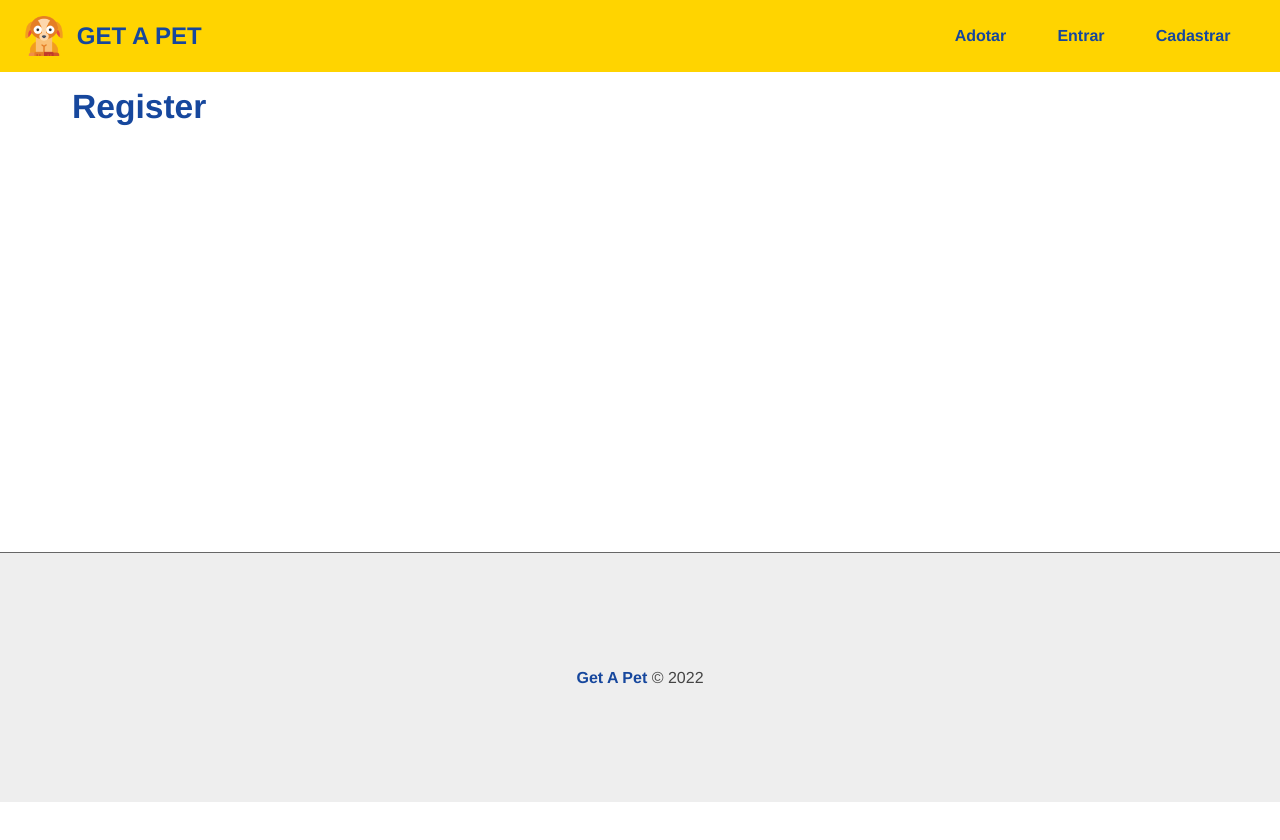
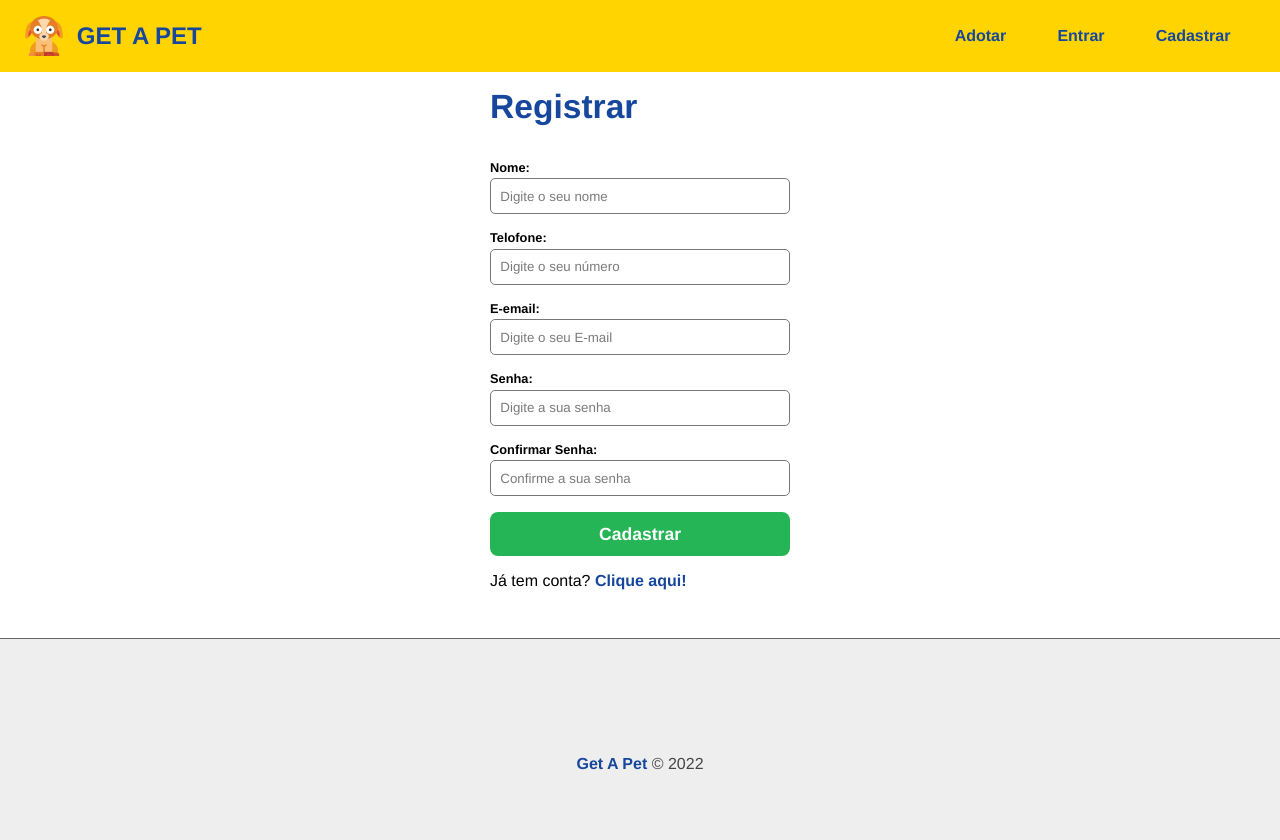
Before and after one commit to miqueiasbelfort/get_a_pet, a React (Vite) app in the folder Frontend/: page /register in a window 1280 px wide. Shown: the top 840 px of the page. Before the commit the page ends 802 px from the top, so only its background shows below. Built offline with nearby package versions, Linux system fonts and the light colour scheme.

Commit message:
register page

```diff
--- /dev/null
+++ b/Frontend/src/components/form/Form.module.css
@@ -0,0 +1,30 @@
+.form_container {
+    max-width: 300px;
+    margin: 0 auto;
+    background: #fff;
+    border-radius: 15px;
+}
+.form_container input[type="submit"]{
+    border-radius: 8px;
+    background: #25b456;
+    color: #fff;
+    border: none;
+    min-width: 100px;
+    min-height: 2.5em;
+    width: 100%;
+    cursor: pointer;
+    font-size: 1.1em;
+    font-weight: bold;
+}
+.form_container input[type="submit"]:hover{
+    background: #1c8a42;
+}
+.form_container p {
+    margin-top: 1em;
+}
+
+.form_container p a{
+    color: #16479d;
+    text-decoration: none;
+    font-weight: bold;
+}
--- /dev/null
+++ b/Frontend/src/components/form/Input.jsx
@@ -0,0 +1,23 @@
+import React from 'react'
+
+//css
+import styles from "./Input.module.css"
+
+const Input = ({type, text, name, placeholder, hnadleOnChange, value, multiple}) => {
+  return (
+    <div className={styles.form_control}>
+      <label htmlFor={name}>{text}:</label>
+      <input
+            type={type}
+            name={name}
+            id={name}
+            placeholder={placeholder}
+            onChange={hnadleOnChange}
+            value={value}
+            {...(multiple ? {multiple} : '')}
+        />
+    </div>
+  )
+}
+
+export default Input
--- /dev/null
+++ b/Frontend/src/components/form/Input.module.css
@@ -0,0 +1,19 @@
+.form_control {
+    display: flex;
+    flex-direction: column;
+    margin-bottom: 1em;
+
+}
+.form_control label {
+    margin-bottom: .3em;
+    font-weight: bold;
+    font-size: .8em;
+}
+.form_control input {
+    padding: .7em;
+    border: 1px solid #777;
+    border-radius: 5px;
+}
+.form_control input::placeholder {
+    color: #7b7b7b;
+}
--- a/Frontend/src/components/pages/Auth/Register.jsx
+++ b/Frontend/src/components/pages/Auth/Register.jsx
@@ -1,8 +1,60 @@
+import {Link} from "react-router-dom"
+
+//components
+import Input from "../../form/Input"
+
+//css
+import styles from "../../form/Form.module.css"
+
 
 const Register = () => {
+
+  function handleChange(e){
+
+  }
+
   return (
-    <section>
-        <h1>Register</h1>
+    <section className={styles.form_container}>
+        <h1>Registrar</h1>
+        <form>
+            <Input
+              text="Nome"
+              type="text"
+              name="name"
+              placeholder="Digite o seu nome"
+              handleOnChange={handleChange}
+            />
+            <Input
+              text="Telofone"
+              type="text"
+              name="phone"
+              placeholder="Digite o seu número"
+              handleOnChange={handleChange}
+            />
+            <Input
+              text="E-email"
+              type="email"
+              name="email"
+              placeholder="Digite o seu E-mail"
+              handleOnChange={handleChange}
+            />
+            <Input
+              text="Senha"
+              type="password"
+              name="password"
+              placeholder="Digite a sua senha"
+              handleOnChange={handleChange}
+            />
+            <Input
+              text="Confirmar Senha"
+              type="password"
+              name="confirmpassword"
+              placeholder="Confirme a sua senha"
+              handleOnChange={handleChange}
+            />
+            <input type="submit" value="Cadastrar" />
+        </form>
+        <p>Já tem conta? <Link to="/login">Clique aqui!</Link></p>
     </section>
   )
 }
```
